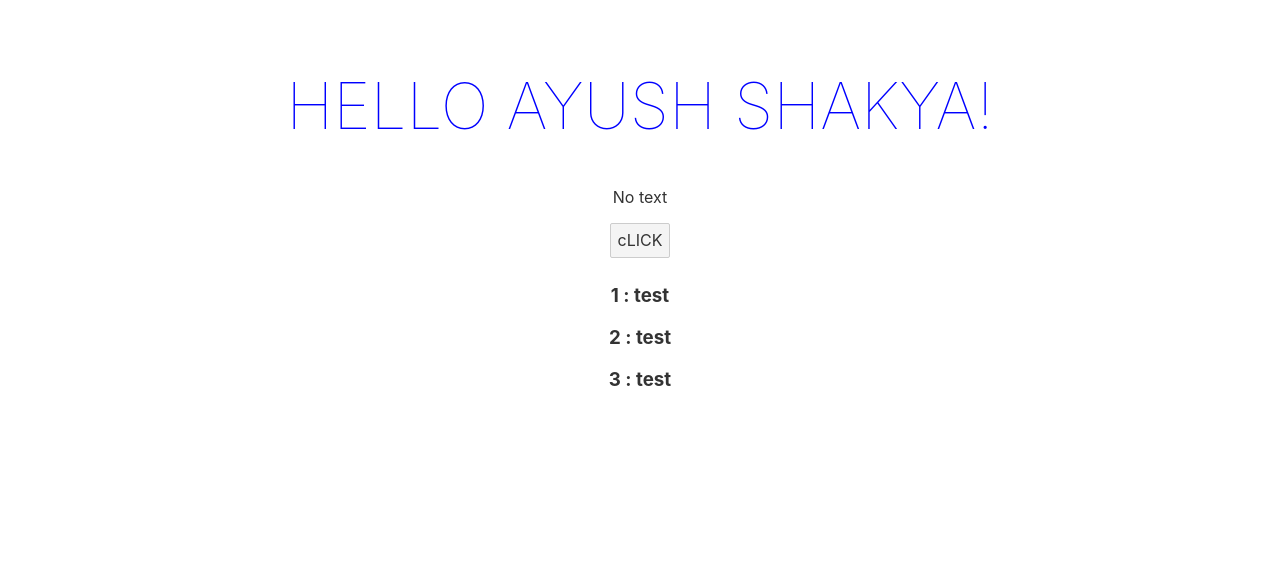
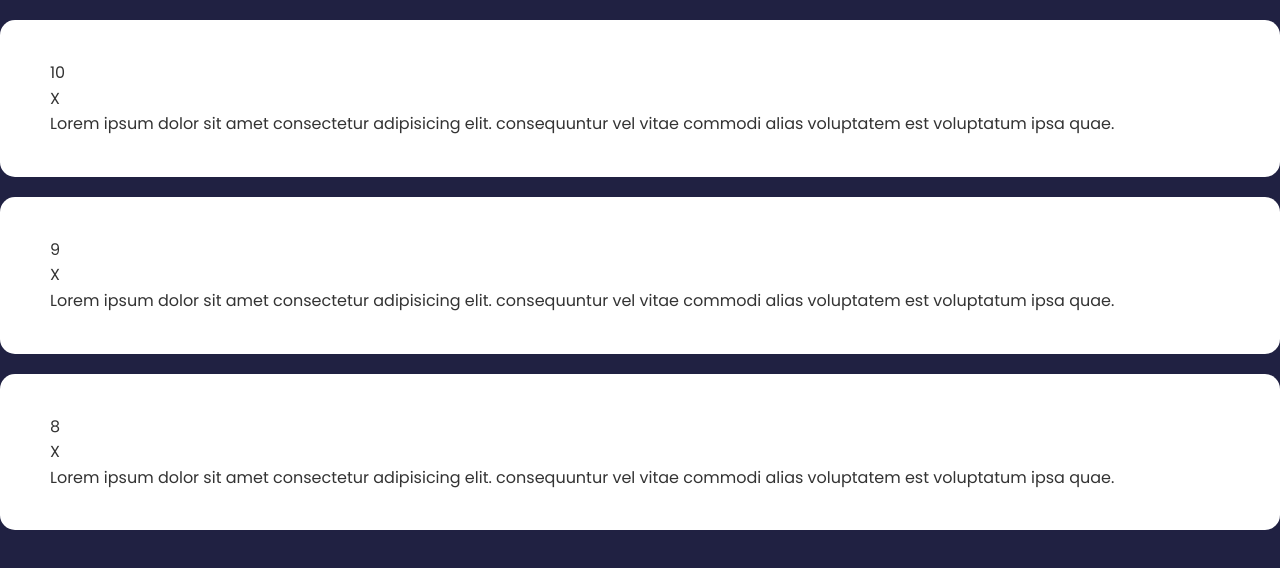
Before and after one commit to Ayu5h5hakya/svelte-startup, a Svelte app: page / in a window 1280 px wide. Shown: the top 568 px of the page. Built offline with nearby package versions, Linux system fonts and the light colour scheme.

Commit message:
add card component

```diff
--- a/public/global.css
+++ b/public/global.css
@@ -1,63 +1,24 @@
-html, body {
-	position: relative;
-	width: 100%;
-	height: 100%;
+@import url('https://fonts.googleapis.com/css2?family=Poppins:wght@400;600;700&display=swap');
+
+* {
+  box-sizing: border-box;
+  margin: 0;
+  padding: 0;
 }
 
 body {
-	color: #333;
-	margin: 0;
-	padding: 8px;
-	box-sizing: border-box;
-	font-family: -apple-system, BlinkMacSystemFont, "Segoe UI", Roboto, Oxygen-Sans, Ubuntu, Cantarell, "Helvetica Neue", sans-serif;
+  font-family: 'Poppins', sans-serif;
+  background-color: #202142;
+  line-height: 1.6;
+  color: #fff;
 }
 
-a {
-	color: rgb(0,100,200);
-	text-decoration: none;
+ul {
+  list-style: none;
 }
 
-a:hover {
-	text-decoration: underline;
+.container {
+  max-width: 768px;
+  margin: 100px auto;
+  padding: 0 20px;
 }
-
-a:visited {
-	color: rgb(0,80,160);
-}
-
-label {
-	display: block;
-}
-
-input, button, select, textarea {
-	font-family: inherit;
-	font-size: inherit;
-	-webkit-padding: 0.4em 0;
-	padding: 0.4em;
-	margin: 0 0 0.5em 0;
-	box-sizing: border-box;
-	border: 1px solid #ccc;
-	border-radius: 2px;
-}
-
-input:disabled {
-	color: #ccc;
-}
-
-button {
-	color: #333;
-	background-color: #f4f4f4;
-	outline: none;
-}
-
-button:disabled {
-	color: #999;
-}
-
-button:not(:disabled):active {
-	background-color: #ddd;
-}
-
-button:focus {
-	border-color: #666;
-}
--- a/src/App.svelte
+++ b/src/App.svelte
@@ -1,63 +1,24 @@
 <script>
-	let firstname = 'Ayush';
-	let lastname = 'Shakya'
-	let color = 'blue';
-	let showText = false;
-	let users = [
-		{id: '1',
-		name: 'test'
-	},
-	{id: '2',
-		name: 'test'
-	},
-	{id: '3',
-		name: 'test'
-	}
-	];
-	$: name = firstname + ' ' + lastname
-
-	const toggle = () => {
-		color = color === 'blue' ? 'red' : 'blue'
-		showText = !showText
-		users = [...users, {
-			id: 4,
-			name: 'jet'
-		}]
-	}
+  import FeedBackList from "./components/FeedbackList.svelte";
+  let feedback = [
+    {
+      id: 1,
+      rating: 10,
+      text: "Lorem ipsum dolor sit amet consectetur adipisicing elit. consequuntur vel vitae commodi alias voluptatem est voluptatum ipsa quae.",
+    },
+    {
+      id: 2,
+      rating: 9,
+      text: "Lorem ipsum dolor sit amet consectetur adipisicing elit. consequuntur vel vitae commodi alias voluptatem est voluptatum ipsa quae.",
+    },
+    {
+      id: 3,
+      rating: 8,
+      text: "Lorem ipsum dolor sit amet consectetur adipisicing elit. consequuntur vel vitae commodi alias voluptatem est voluptatum ipsa quae.",
+    },
+  ];
 </script>
 
 <main>
-	<h1 style="color: {color};">Hello {name}!</h1>
-	{#if showText}
-		<p>Visit the <a href="https://svelte.dev/tutorial">Svelte tutorial</a> to learn how to build Svelte apps.</p>
-	{:else}
-		<p>No text</p>
-	{/if}
-	<button on:click="{toggle}">cLICK</button>
-
-	{#each users as user(user.id)}
-	<h3>{user.id} : {user.name}</h3>
-	{/each}
+  <FeedBackList {feedback} />
 </main>
-
-<style>
-	main {
-		text-align: center;
-		padding: 1em;
-		max-width: 240px;
-		margin: 0 auto;
-	}
-
-	h1 {
-		color: #ff3e00;
-		text-transform: uppercase;
-		font-size: 4em;
-		font-weight: 100;
-	}
-
-	@media (min-width: 640px) {
-		main {
-			max-width: none;
-		}
-	}
-</style>
--- /dev/null
+++ b/src/components/Card.svelte
@@ -0,0 +1,14 @@
+<div class="card">
+  <slot />
+</div>
+
+<style>
+  .card {
+    background-color: white;
+    border-radius: 15px;
+    padding: 40px 50px;
+    margin: 20px 0;
+    position: relative;
+    color: #333;
+  }
+</style>
--- /dev/null
+++ b/src/components/FeedbackItem.svelte
@@ -0,0 +1,14 @@
+<script>
+  import Card from "./Card.svelte";
+  export let item;
+</script>
+
+<Card>
+  <div class="num-display">
+    {item.rating}
+  </div>
+  <div class="close">X</div>
+  <p class="text-display">
+    {item.text}
+  </p>
+</Card>
--- /dev/null
+++ b/src/components/FeedbackList.svelte
@@ -0,0 +1,8 @@
+<script>
+  import FeedbackItem from "./FeedbackItem.svelte";
+  export let feedback = [];
+</script>
+
+{#each feedback as fb (fb.id)}
+  <FeedbackItem item={fb} />
+{/each}
```
